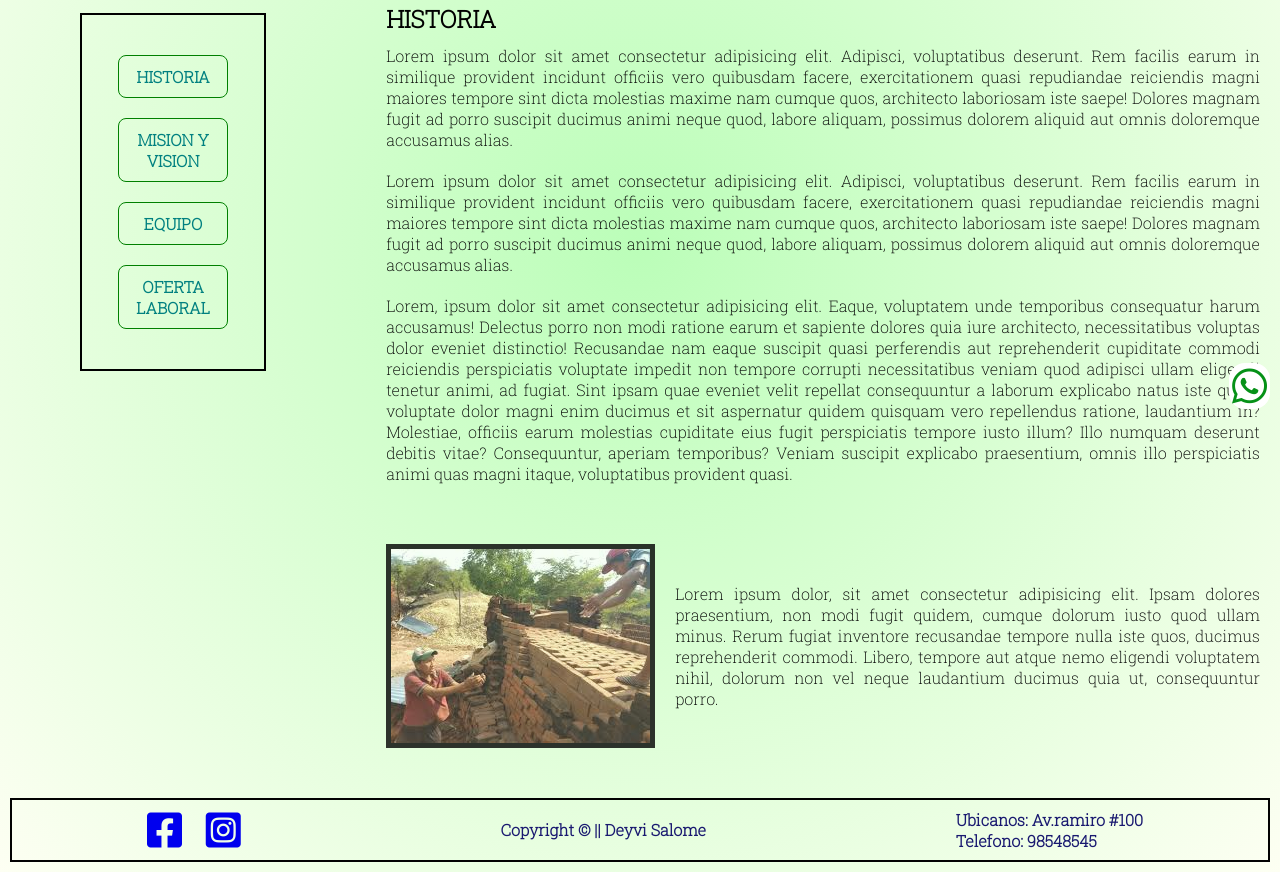
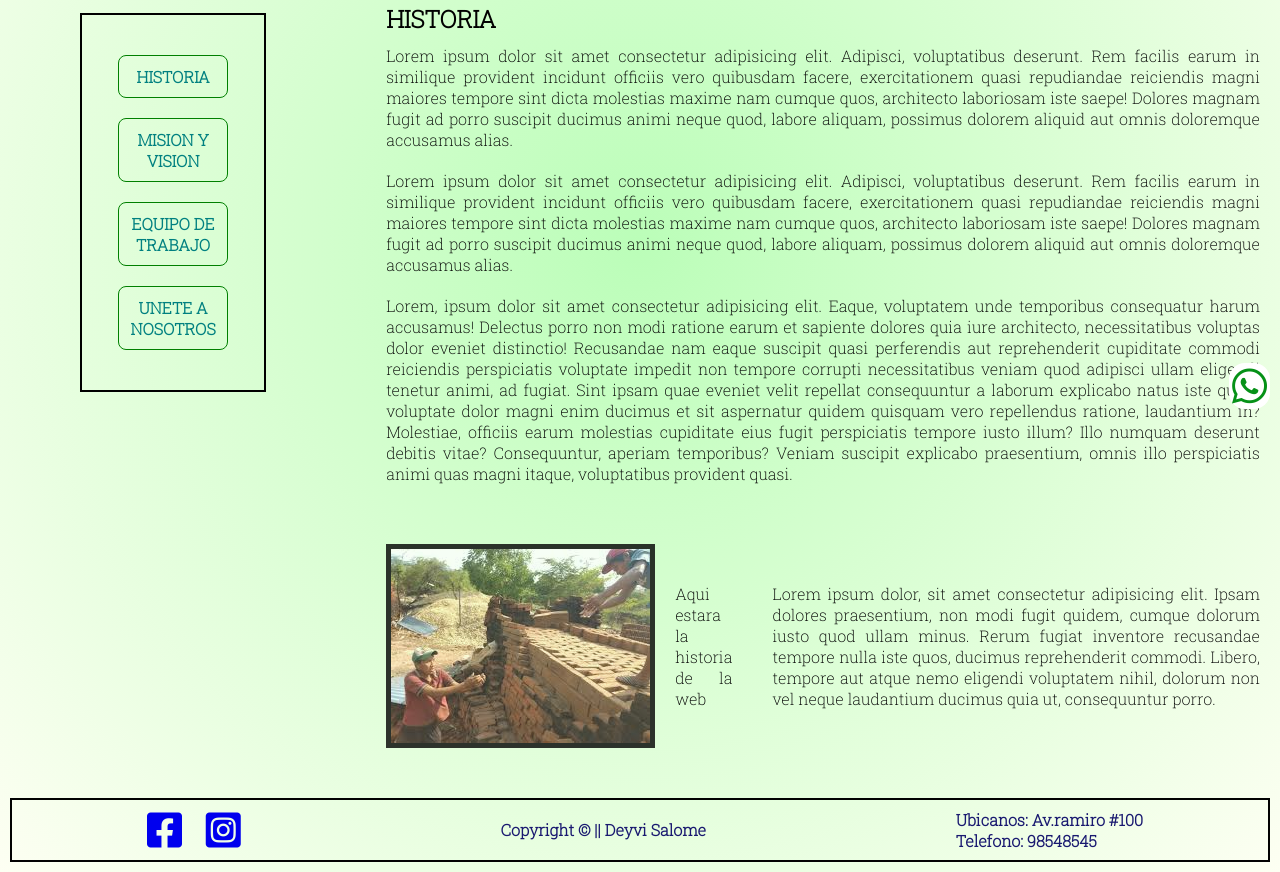
Before and after one commit to DeyviSmRojas/proyecto-github, a website: page nosotros.html in a window 1280 px wide. Shown: the part 381-1253 px from the top of the page. Drawn offline with Linux system fonts and the light colour scheme.

Commit message:
Algunos cambios

```diff
--- a/nosotros.html
+++ b/nosotros.html
@@ -53,8 +53,8 @@
                  <ul>
                      <li><a href="">HISTORIA</a></li>
                      <li><a href="">MISION Y VISION</a></li>
-                     <li><a href="">EQUIPO</a></li>
-                     <li><a href="">OFERTA LABORAL</a></li>
+                     <li><a href="">EQUIPO DE TRABAJO</a></li>
+                     <li><a href="">UNETE A NOSOTROS</a></li>
                  </ul>
              </nav>
         </div>
@@ -67,6 +67,7 @@
             </div>
             <div class="img-historia">
                 <img src="img/historia.png" alt="historia">
+                <p>Aqui estara la historia de la web</p>
                 <p>Lorem ipsum dolor, sit amet consectetur adipisicing elit. Ipsam dolores praesentium, non modi fugit quidem, cumque dolorum iusto quod ullam minus. Rerum fugiat inventore recusandae tempore nulla iste quos, ducimus reprehenderit commodi. Libero, tempore aut atque nemo eligendi voluptatem nihil, dolorum non vel neque laudantium ducimus quia ut, consequuntur porro.</p>
             </div>
         </div>
```
